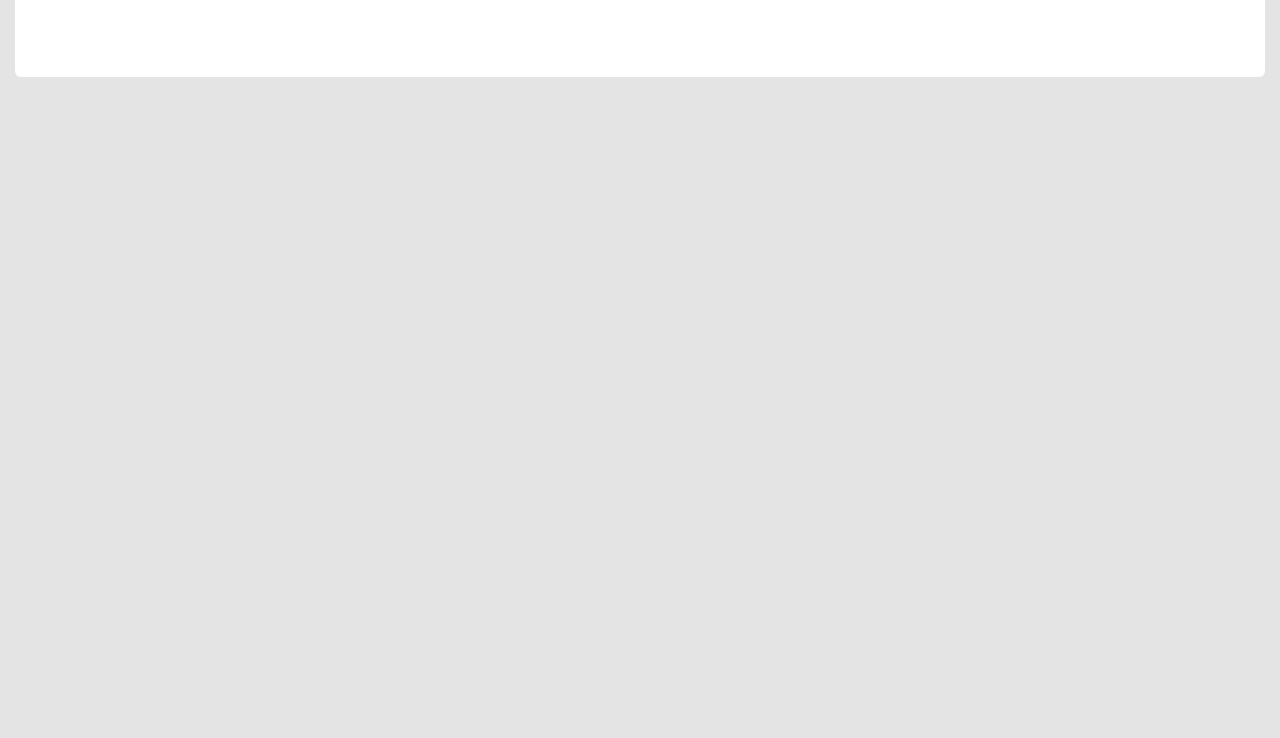
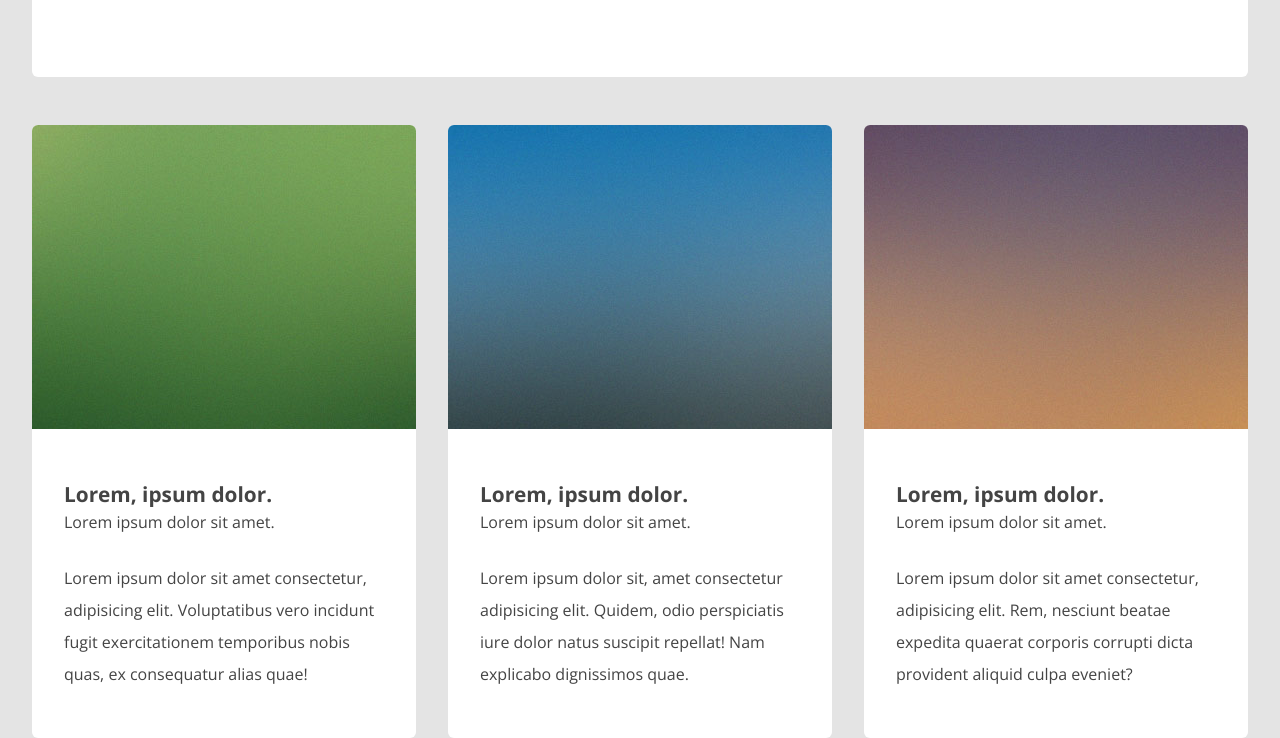
Before and after one commit to AdamPtk/Verti, a website: page Verti/index.html in a window 1280 px wide. Shown: the part 449-1187 px from the top of the page. Before the commit the page ends 800 px from the top, so only its background shows below. Drawn offline with nearby package versions, Linux system fonts and the light colour scheme.

Commit message:
Finished responsive features section

```diff
--- a/Verti/index.html
+++ b/Verti/index.html
@@ -35,6 +35,45 @@
         <a href="#"><i class="fas fa-question-circle"></i>    More info</a>
       </div>
     </section>
+    <section class="features">
+      <div class="container">
+        <div class="row">
+          <div class="col-4">
+            <div class="box">
+              <img src="assets/pic01.jpg" alt="">
+              <div class="text">
+              <h1>Lorem, ipsum dolor.</h1>
+              <h2>Lorem ipsum dolor sit amet.</h2>
+              <p>Lorem ipsum dolor sit amet consectetur, adipisicing elit. Voluptatibus vero incidunt fugit exercitationem temporibus nobis quas, ex consequatur alias quae!</p>
+              </div>
+            </div>
+          </div>
+          <div class="col-4">
+            <div class="box">
+              <img src="assets/pic02.jpg" alt="">
+              <div class="text">
+              <h1>Lorem, ipsum dolor.</h1>
+              <h2>Lorem ipsum dolor sit amet.</h2>
+              <p>Lorem ipsum dolor sit, amet consectetur adipisicing elit. Quidem, odio perspiciatis iure dolor natus suscipit repellat! Nam explicabo dignissimos quae.</p>
+              </div>
+            </div>
+          </div>
+          <div class="col-4">
+            <div class="box">
+              <img src="assets/pic03.jpg" alt="">
+              <div class="text">
+              <h1>Lorem, ipsum dolor.</h1>
+              <h2>Lorem ipsum dolor sit amet.</h2>
+              <p>Lorem ipsum dolor sit amet consectetur, adipisicing elit. Rem, nesciunt beatae expedita quaerat corporis corrupti dicta provident aliquid culpa eveniet?</p>
+              </div>
+            </div>
+          </div>
+        </div>
+      </div>
+    </section>
   </div>
+  <main>
+
+  </main>
 </body>
 </html>
--- a/Verti/scss/_grid.scss
+++ b/Verti/scss/_grid.scss
@@ -1,8 +1,11 @@
+@import "variables";
+@import "media";
+
 .container {
     width: 100%;
     max-width: 1400px;
     margin: 0 auto;
-    padding: 0 15px;
+    padding: 0 2em;
 }
 .row {
     display: flex;
@@ -14,12 +17,23 @@ $column-base-width: 100% / $columns;
     .col-#{$i} {
       min-height: 1px;
       width: $column-base-width * $i;
-      //border: 1px solid black;
     }
 }
 
-[class^="col-"]{
-    @include breakpoint(xs){
+[class*="col-"]{
+    @include breakpoint(xs) {
       width: 100%;
+      margin-bottom: 2em;
+    }
+    @include breakpoint(sm) {
+      @media  (max-width: 991px) {
+        width: 100%;
+        max-width: 767px;
+        margin: 0 auto;
+        margin-bottom: 2em;
+      }
+    }
+    @include breakpoint(md) {
+      padding-right: $strategic-padding;
     }
 }
--- a/Verti/scss/_mixins.scss
+++ b/Verti/scss/_mixins.scss
@@ -8,3 +8,9 @@
     color: #fff;
     font-weight: 700;
 }
+
+@mixin img {
+    width: 100%;
+    height: auto;
+    border-radius: 6px 6px 0 0;
+}
--- a/Verti/scss/_variables.scss
+++ b/Verti/scss/_variables.scss
@@ -3,3 +3,4 @@ $main-text-color: #444444;
 $main-btn-color: #1691C3;
 $secondary-color: #fff;
 $border-radius: 6px;
+$strategic-padding: 2em;
--- a/Verti/scss/main.scss
+++ b/Verti/scss/main.scss
@@ -51,7 +51,7 @@ header {
     }
     .menu-icon {
         cursor: pointer;
-        position: fixed;
+        position: absolute;
         top: 10px;
         left: 10px;
         font-size: 2rem;
@@ -78,6 +78,7 @@ header {
 
 .banner {
     width: 100%;
+    margin-bottom: 3em;
     display: flex;
     flex-direction: column;
     align-items: center;
@@ -139,3 +140,35 @@ header {
         }
     }
 }
+
+.features .container {
+    padding: 0;
+    @include breakpoint(md) {
+        width: calc(100% + 2em); //$strategic-padding in variables used in grid partial to align the container (temporary solution)
+    }
+}
+
+.features {
+    .box {
+        height: 100%;
+        background: $secondary-color;
+        border-radius: $border-radius;
+        img {
+            @include img;
+        }
+        .text {
+            padding: 3em 2em;
+            h1 {
+                font-size: 1.3em;
+                font-weight: 700;
+                line-height: 1.5em;
+            }
+            h2 {
+                margin: 0.25em 0 2em 0;
+            }
+            p {
+                line-height: 2em;
+            }
+        }
+    }
+}
```
Also changed, not shown: Verti/css/main.css, 1 other file.
